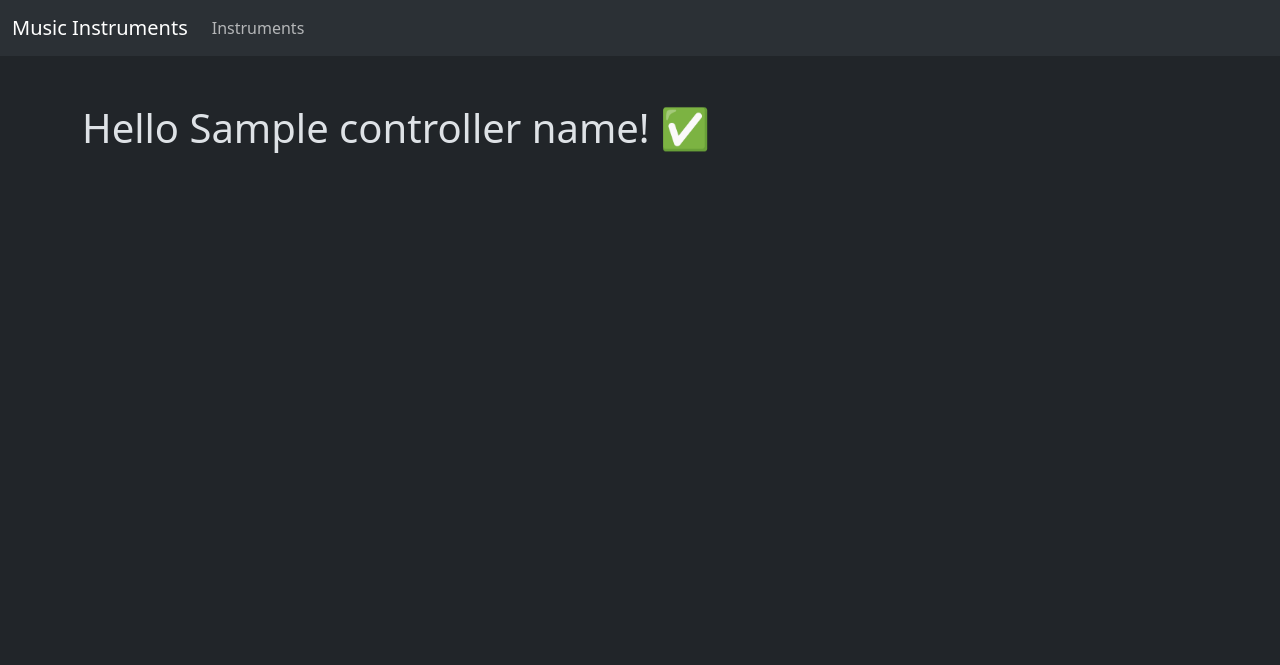
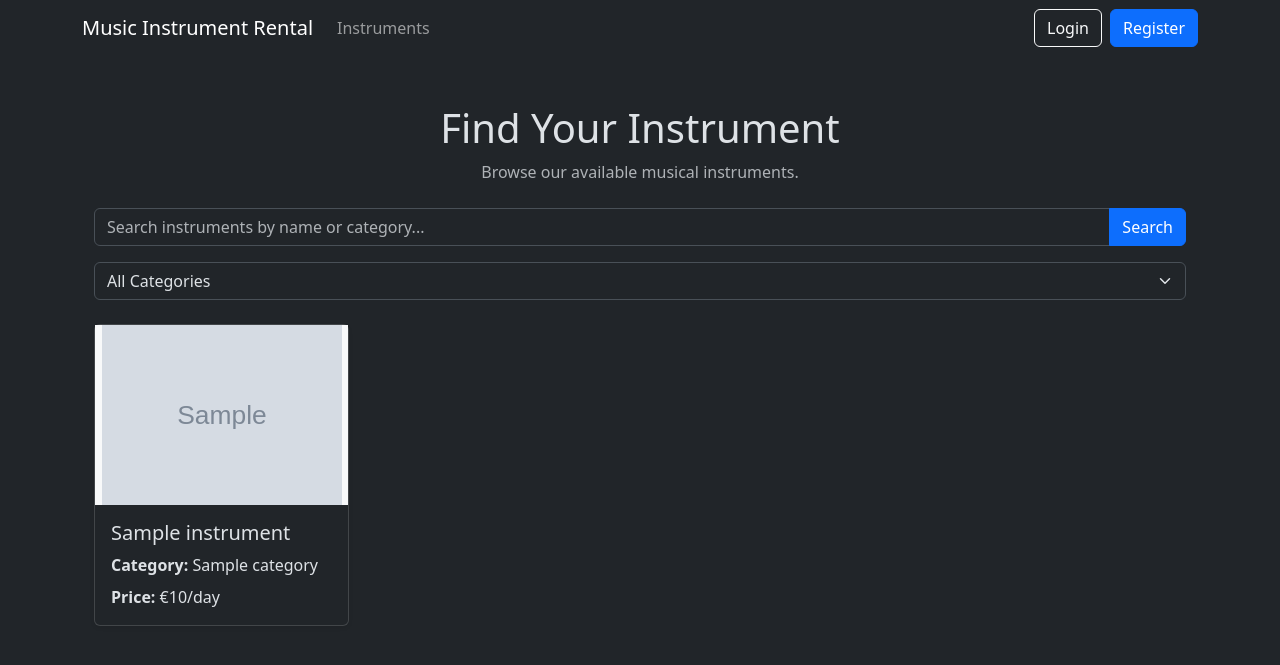
Before and after one commit to freckleyev/MusicInstrumentRental, a Symfony app: template templates/public/index.html.twig in a window 1280 px wide. Shown: the top 665 px of the page. Run offline with Twig, Linux system fonts and the light colour scheme; the template is opened without the code that fills it: most values are stand-ins (such as "Sample title", 1, 10 or a date in 2020); grey boxes marked "Sample" are stand-in pictures; some libraries are stand-ins or nearby versions.

Commit message:
card buttons removed, functionality updated

```diff
--- a/templates/base.html.twig
+++ b/templates/base.html.twig
@@ -8,21 +8,116 @@
 
     </head>
     <body>
-        <nav class="navbar navbar-expand-lg bg-body-tertiary">
-            <div class="container-fluid">
-                <a class="navbar-brand" href="#">Music Instruments</a>
-                <button class="navbar-toggler" type="button" data-bs-toggle="collapse" data-bs-target="#navbarNavAltMarkup" aria-controls="navbarNavAltMarkup" aria-expanded="false" aria-label="Toggle navigation">
+        <nav class="navbar navbar-expand-lg navbar-dark bg-dark mb-4">
+
+            <div class="container">
+
+                <a
+                class="navbar-brand"
+                href="{{ path('app_public') }}"
+                >
+                Music Instrument Rental
+            </a>
+
+            <button
+            class="navbar-toggler"
+            type="button"
+            data-bs-toggle="collapse"
+            data-bs-target="#navbarContent"
+            aria-controls="navbarContent"
+            aria-expanded="false"
+            aria-label="Toggle navigation"
+            >
             <span class="navbar-toggler-icon"></span>
         </button>
-                <div class="collapse navbar-collapse" id="navbarNavAltMarkup">
-                    {% set current_route = app.request.attributes.get('_route') %}
-                    <div class="navbar-nav">
-                        <a class="nav-link"href="#">Instruments</a>
-                        {% block nav %}
-                        {% endblock %}
+
+        <div
+        class="collapse navbar-collapse"
+        id="navbarContent"
+        >
+
+        {# Navigation links #}
+        <ul class="navbar-nav me-auto">
+
+            {# Visible to everyone #}
+            <li class="nav-item">
+                <a
+                class="nav-link"
+                href="{{ path('app_public') }}"
+                >
+                Instruments
+            </a>
+        </li>
+
+        {# Visible to logged-in users #}
+        {% if is_granted('ROLE_USER') %}
+
+            <li class="nav-item">
+                <a
+                class="nav-link"
+                href="{{ path('app_my_rentals') }}"
+                >
+                My Rentals
+            </a>
+        </li>
+
+    {% endif %}
+
+
+    {# Visible only to admins #}
+    {% if is_granted('ROLE_ADMIN') %}
+
+        <li class="nav-item">
+            <a
+            class="nav-link"
+            href="{{ path('dashboard_index') }}"
+            >
+            Dashboard
+        </a>
+    </li>
+
+{% endif %}
+
+</ul>
+
+{# Authentication buttons#}
+{# Login / Register / Logout #}
+
+<div class="d-flex gap-2">
+
+    {% if app.user %}
+
+        <a
+        href="{{ path('app_logout') }}"
+        class="btn btn-outline-light"
+        >
+        Logout
+    </a>
+
+{% else %}
+
+    <a
+    href="{{ path('app_login') }}"
+    class="btn btn-outline-light"
+    >
+    Login
+    </a>
+
+    <a
+    href="{{ path('app_register') }}"
+    class="btn btn-primary"
+    >
+    Register
+    </a>
+
+{% endif %}
+
 </div>
+
 </div>
+
 </div>
+
 </nav>
 
 <div class="container my-5">
--- a/templates/public/index.html.twig
+++ b/templates/public/index.html.twig
@@ -1,10 +1,165 @@
 {% extends 'base.html.twig' %}
 
-{% block title %}Hello PublicController!{% endblock %}
+{% block title %}
+    Music Instrument Rental
+{% endblock %}
 
 {% block body %}
 
-<div class="example-wrapper">
-    <h1>Hello {{ controller_name }}! ✅</h1>
-</div>
+    <div class="container">
+
+        <div class="text-center mb-4">
+
+            <h1>
+                Find Your Instrument
+            </h1>
+
+            <p class="text-muted">
+                Browse our available musical instruments.
+            </p>
+
+        </div>
+
+
+        {# SEARCH #}
+
+        <form
+        method="get"
+        action="{{ path('app_public') }}"
+        class="mb-3"
+        >
+
+        <div class="input-group">
+
+            <input
+            type="text"
+            name="search"
+            class="form-control"
+            placeholder="Search instruments by name or category..."
+            value="{{ search }}"
+            >
+
+            <button
+            type="submit"
+            class="btn btn-primary"
+            >
+            Search
+        </button>
+
+    </div>
+
+    </form>
+
+
+    {# CATEGORY FILTER #}
+
+    <form
+    method="get"
+    action="{{ path('app_public') }}"
+    class="mb-4"
+    >
+
+    <select
+    name="category"
+    class="form-select"
+    onchange="this.form.submit()"
+    >
+
+    <option value="">
+        All Categories
+    </option>
+
+    {% for category in categories %}
+
+        <option
+        value="{{ category.id }}"
+        {% if selectedCategory == category.id %}
+            selected
+        {% endif %}
+        >
+        {{ category.name }}
+        </option>
+
+    {% endfor %}
+
+    </select>
+
+    </form>
+
+
+    {# INSTRUMENT CARDS #}
+
+    <div class="row g-4">
+
+        {% for instrument in instruments %}
+
+            <div class="col-12 col-sm-6 col-lg-3">
+
+                <div class="card h-100 shadow-sm">
+
+                    <div
+                    class="bg-light"
+                    style="height: 180px; overflow: hidden;"
+                    >
+
+                    {% if instrument.image %}
+
+                        <img
+                        src="{{ asset('images/' ~ instrument.image) }}"
+                        alt="{{ instrument.name }}"
+                        class="w-100 h-100"
+                        style="object-fit: contain;"
+                        >
+
+                    {% else %}
+
+                        <div class="d-flex align-items-center justify-content-center h-100">
+                            <span class="text-muted">
+                                No image available
+                            </span>
+                        </div>
+
+                    {% endif %}
+
+                </div>
+
+
+                <div class="card-body">
+
+                    <h5 class="card-title">
+                        {{ instrument.name }}
+                    </h5>
+
+                    <p class="card-text mb-2">
+                        <strong>Category:</strong>
+                        {{ instrument.category.name }}
+                    </p>
+
+                    <p class="card-text">
+                        <strong>Price:</strong>
+                        €{{ instrument.dailyRentalPrice }}/day
+                    </p>
+
+                </div>
+
+            </div>
+
+        </div>
+
+    {% else %}
+
+        <div class="col-12">
+
+            <div class="alert alert-info">
+                No instruments found.
+            </div>
+
+        </div>
+
+    {% endfor %}
+
+    </div>
+
+    </div>
+
 {% endblock %}
```
Also changed, not shown: src/Controller/PublicController.php (+19 -4 lines), src/Repository/InstrumentsRepository.php (+36 -23 lines), templates/home/index.html.twig (deleted, +0 -155 lines). Lines whose indentation alone changed are shown as unchanged.
